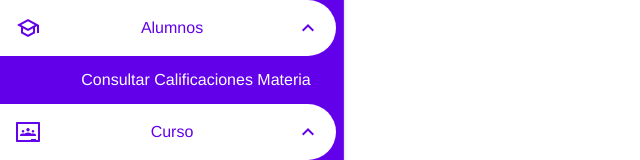
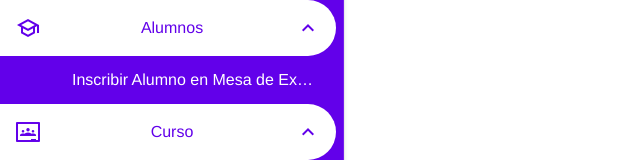
Before and after one commit to maxxCeballos/sgif, a Vue app in the folder frontend/: page /#/ in a window 1280 px wide. Shown: the part 205-365 px from the top of the page, without its empty margins (0-640 px from the left). Built offline with nearby package versions, Linux system fonts and the light colour scheme.

Commit message:
Archivo de configuracion de rutas

```diff
--- a/frontend/src/components/SideNavBarV2.vue
+++ b/frontend/src/components/SideNavBarV2.vue
@@ -1,6 +1,5 @@
 <template>
-  <v-card height="1045"  max-width="344" >
-
+  <v-card height="1045" max-width="344">
     <v-navigation-drawer
       class="deep-purple accent-4"
       dark
@@ -9,10 +8,11 @@
       left
       width="344"
     >
-
       <template v-slot:prepend>
-        <h1  class="mt-8 yellow--text lighten-5" color="white">SGIF</h1>
-        <h4   class="mb-8 yellow--text lighten-5">Sisttema Gestor Instituto Fatima</h4>
+        <h1 class="mt-8 yellow--text lighten-5" color="white">SGIF</h1>
+        <h4 class="mb-8 yellow--text lighten-5">
+          Sisttema Gestor Instituto Fatima
+        </h4>
         <v-list-item two-line>
           <v-list-item-avatar>
             <img src="../assets/avatar.png.jpg" />
@@ -26,10 +26,7 @@
       </template>
       <v-divider></v-divider>
 
-
-
-      <v-list shaped >
-
+      <v-list shaped>
         <v-list-group
           v-for="item in secciones"
           :key="item.nombre"
@@ -38,17 +35,18 @@
           no-action
           active-class="white"
           color="deep-purple accent-4"
-
         >
           <template v-slot:activator>
-          <v-list-item-content   >
+            <v-list-item-content>
               <v-list-item-title v-text="item.nombre"></v-list-item-title>
             </v-list-item-content>
           </template>
 
-        <v-list-item v-for="child in item.transacciones" :key="child.nombre" link>
-
-
+          <v-list-item
+            v-for="child in item.transacciones"
+            :key="child.nombre"
+            link
+          >
             <v-list-item-content>
               <v-list-item-title>{{ child.nombre }}</v-list-item-title>
             </v-list-item-content>
@@ -66,6 +64,7 @@
 </template>
 
 <script>
+import rutas from '../config/routes.config';
 
 export default {
   name: "Sidebar",
@@ -76,7 +75,7 @@ export default {
           nombre: "Alumnos",
           icon: "mdi-school-outline",
           active: true,
-          transacciones: [{ nombre: "Consultar Calificaciones Materia" }],
+          transacciones: [rutas.INSCRIBIR_MESA],
         },
         {
           nombre: "Curso",
@@ -115,6 +114,6 @@ export default {
 <style scoped>
 .border {
   color: white;
-  text:deep-purple--text text--accent-4;
+  text: deep-purple--text text--accent-4;
 }
 </style>
--- /dev/null
+++ b/frontend/src/config/routes.config.js
@@ -0,0 +1,11 @@
+let INSCRIBIR_MESA = {
+    ruta: "/inscribir-mesa",
+    nombre: "Inscribir Alumno en Mesa de Examen",
+    component(){
+        () => import('../components/transacciones/agregarDatosMesa/MesaIndividual.vue' )
+    }
+}
+
+module.exports = {
+    INSCRIBIR_MESA,
+}
--- a/frontend/src/router/index.js
+++ b/frontend/src/router/index.js
@@ -1,6 +1,8 @@
 import Vue from 'vue'
 import VueRouter from 'vue-router'
-import Home from '../views/Home.vue'
+import Home from '../views/Home.vue';
+import rutas from '../config/routes.config';
+import { component } from 'vue/types/umd';
 
 Vue.use(VueRouter)
 
@@ -26,6 +28,11 @@ const routes = [
         name: 'transaccionADMEI',
         props: true,
         component:()=> import('../components/transacciones/agregarDatosMesa/MesaIndividual.vue' )
+      },
+      {
+        path: rutas.INSCRIBIR_MESA.ruta,
+        name: rutas.INSCRIBIR_MESA.nombre,
+        component: rutas.INSCRIBIR_MESA.component(),
       }
 
     ]
```
Lines whose indentation alone changed are shown as unchanged.
